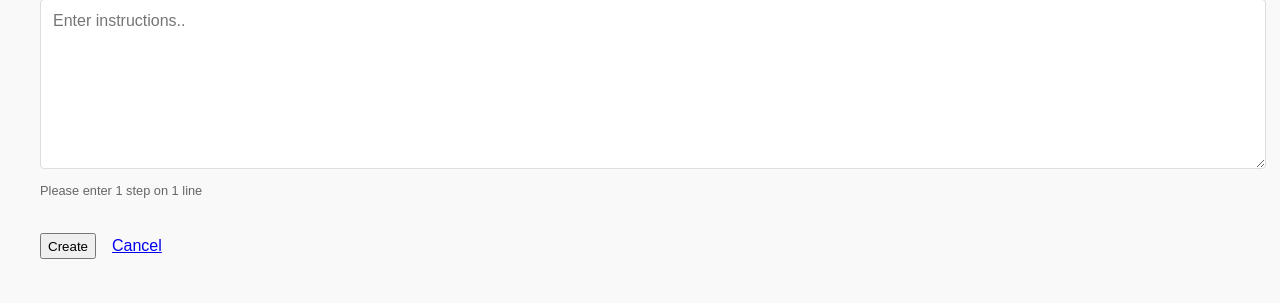
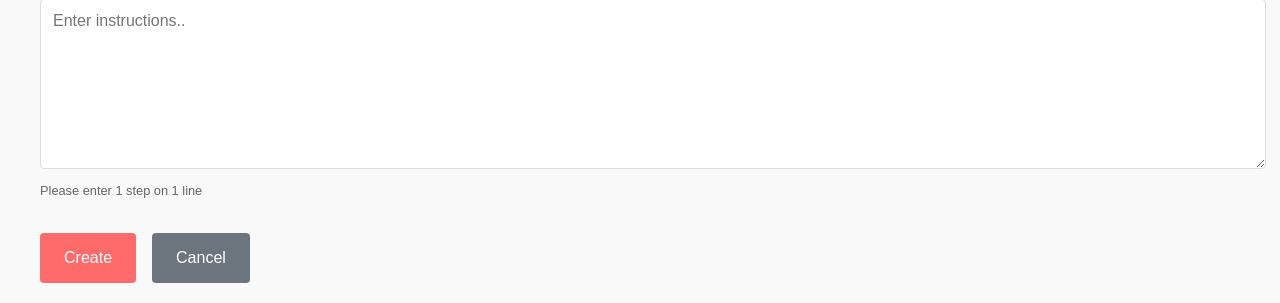
Before and after one commit to ichi-saki/Recipe_app, a Flask app: page /recipe/create in a window 1280 px wide. Shown: the part 851-1154 px from the top of the page. Before the commit the page ends 1110 px from the top, so only its background shows below. Run offline with Flask 3, Linux system fonts and the light colour scheme; the visitor is signed in with stand-in values (Sample User, id 1); parts of the project's set-up code (start-up, migrations or seed data) failed here and were passed over.

Commit message:
added more styling for buttons

```diff
--- a/static/css/style.css
+++ b/static/css/style.css
@@ -318,3 +318,41 @@ small {
     gap: 1rem;
     margin-top: 2rem;
 }
+
+.btn {
+    padding: 0.75rem 1.5rem;
+    border: none;
+    border-radius: 4px;
+    font-size: 1rem;
+    cursor: pointer;
+    text-decoration: none;
+    display: inline-block;
+    text-align: center;
+}
+
+.btn-primary {
+    background-color: #ff6b6b;
+    color: white;
+}
+
+.btn-primary:hover {
+    background-color: #ff5252;
+}
+
+.btn-secondary {
+    background-color: #6c757d;
+    color: white;
+}
+
+.btn-secondary:hover {
+    background-color: #5a6268;
+}
+
+.btn-danger {
+    background-color: #dc3545;
+    color: white;
+}
+
+.btn-danger:hover {
+    background-color: #c82333;
+}
```
